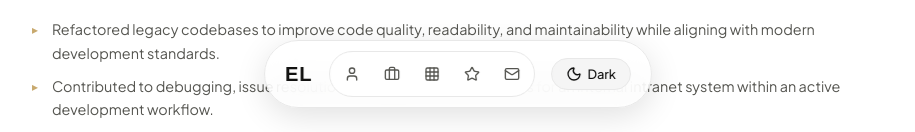
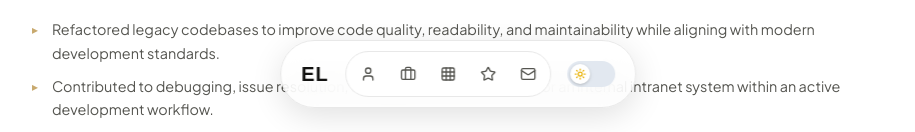
Before and after one commit to lilernestooo/Ernest-Portfolio, a React (Vite) app: page / in a window 1280 px wide. Shown: the part 668-800 px from the top of the page, without its empty margins (182-1097 px from the left). Built offline with nearby package versions, Linux system fonts and the light colour scheme; no server answers.

Commit message:
Features: Toggle changes

```diff
--- a/src/components/Navbar.jsx
+++ b/src/components/Navbar.jsx
@@ -25,14 +25,19 @@ export default function Navbar({ theme, onToggle }) {
         ))}
       </div>
 
-      <button
-        className={styles.themeBtn}
-        onClick={onToggle}
-        aria-label="Toggle theme"
-      >
-        {isDark ? <Sun size={16} /> : <Moon size={16} />}
-        <span className={styles.themeBtnText}>{isDark ? 'Light' : 'Dark'}</span>
-      </button>
+      <label className={styles.toggle} aria-label="Toggle theme">
+        <input
+          type="checkbox"
+          checked={isDark}
+          onChange={onToggle}
+          className={styles.toggleInput}
+        />
+        <span className={styles.toggleTrack}>
+          <span className={styles.toggleIcon}>
+            {isDark ? <Moon size={12} strokeWidth={2.5} /> : <Sun size={12} strokeWidth={2.5} />}
+          </span>
+        </span>
+      </label>
     </nav>
   )
 }
--- a/src/components/Navbar.module.css
+++ b/src/components/Navbar.module.css
@@ -128,3 +128,50 @@
     padding: 8px 10px;
   }
 }
+
+.toggle {
+  cursor: pointer;
+  display: flex;
+  align-items: center;
+  flex-shrink: 0;
+}
+
+.toggleInput {
+  display: none;
+}
+
+.toggleTrack {
+  position: relative;
+  width: 48px;
+  height: 26px;
+  background: #e2e8f0;
+  border-radius: 999px;
+  transition: background 0.3s ease;
+  display: flex;
+  align-items: center;
+  padding: 0 3px;
+}
+
+.toggleInput:checked ~ .toggleTrack {
+  background: #6b21a8;
+}
+
+.toggleIcon {
+  position: absolute;
+  left: 3px;
+  width: 20px;
+  height: 20px;
+  background: #fff;
+  border-radius: 50%;
+  display: flex;
+  align-items: center;
+  justify-content: center;
+  color: #eab308;
+  transition: transform 0.3s ease, color 0.3s ease;
+  box-shadow: 0 1px 3px rgba(0, 0, 0, 0.2);
+}
+
+.toggleInput:checked ~ .toggleTrack .toggleIcon {
+  transform: translateX(22px);
+  color: #6b21a8;
+}
```
